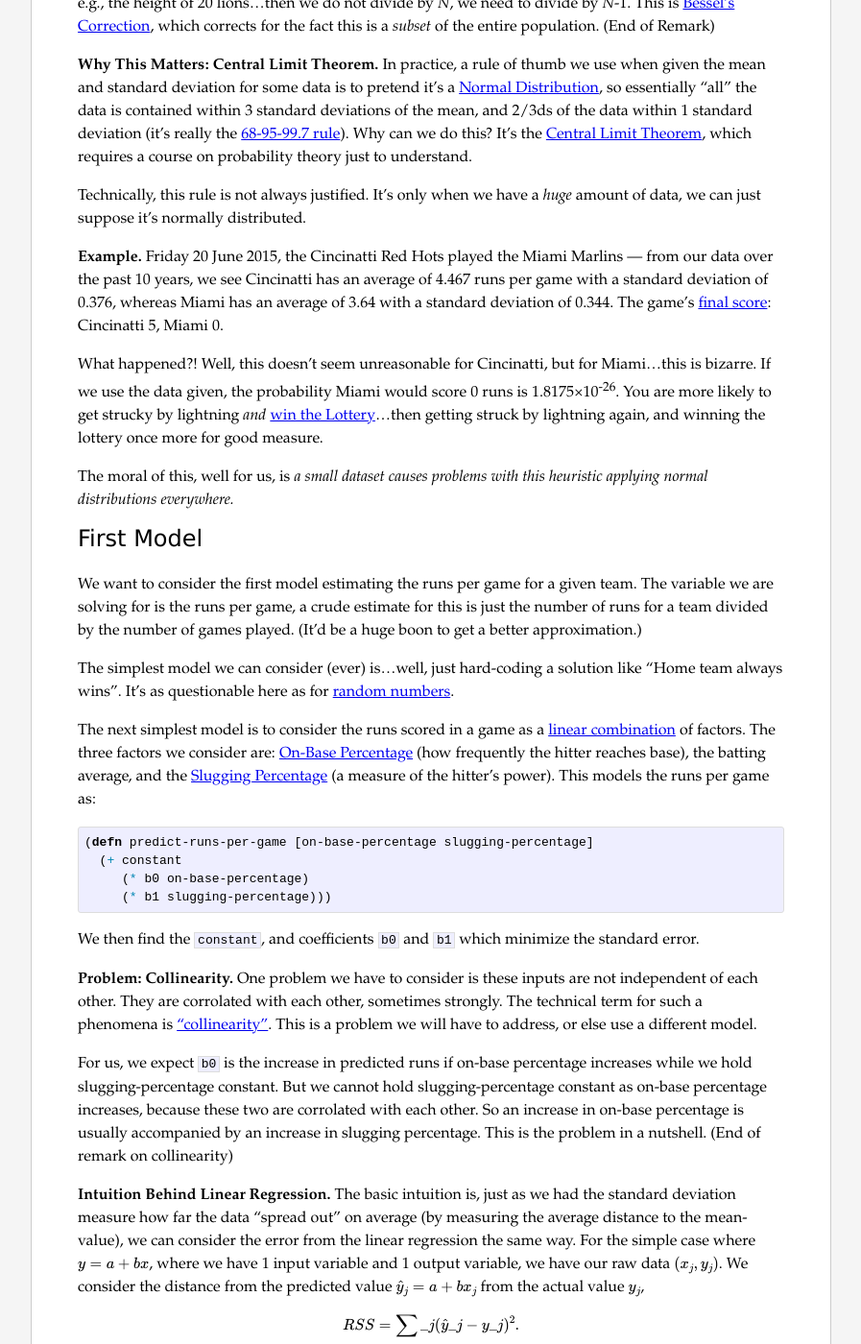
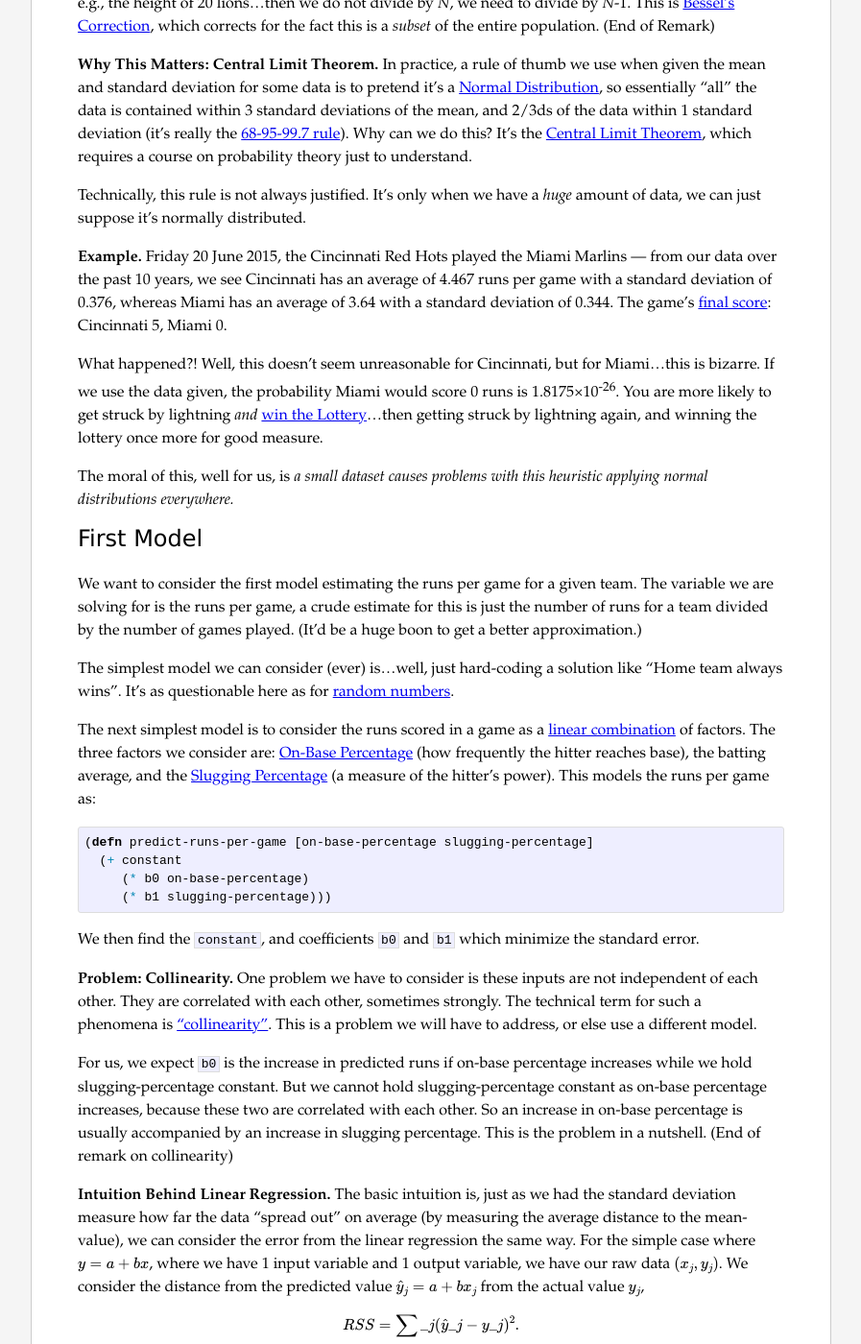
Before and after one commit to pqnelson/pqnelson.github.com, a Jekyll site: the page built from _posts/2015-06-21-sabermetrics.md, in a window 1280 px wide and 1400 px high, scrolled down 4651 px. Shown: the whole window at 96% size, without its empty margins (191-1088 px from the left). Built offline with Jekyll 4.4.1, drawn with Linux system fonts in a browser that asks for light colours; Markdown is read by kramdown in place of the engine named in the settings; formulas are drawn with MathJax 3; comment, search, counter and statistics services are not loaded; some of the changed text lies outside the part shown.

Commit message:
[typos] I must learn how to spell -_-''

```diff
--- a/_posts/2015-06-21-sabermetrics.md
+++ b/_posts/2015-06-21-sabermetrics.md
@@ -253,17 +253,17 @@ which requires a course on probability theory just to understand.
 Technically, this rule is not always justified. It's only when we have a
 *huge* amount of data, we can just suppose it's normally distributed.
 
-**Example.** Friday 20 June 2015, the Cincinatti Red Hots played the
-Miami Marlins — from our data over the past 10 years, we see Cincinatti
+**Example.** Friday 20 June 2015, the Cincinnati Red Hots played the
+Miami Marlins — from our data over the past 10 years, we see Cincinnati
 has an average of 4.467 runs per game with a standard deviation of
 0.376, whereas Miami has an average of 3.64 with a standard deviation of
 0.344. The game's
-[final score](http://mlb.mlb.com/mlb/gameday/index.jsp?gid=2015_06_19_miamlb_cinmlb_1&partnerId=LR_wrap#game=2015_06_19_miamlb_cinmlb_1,game_state=Wrapup,game_tab=wrap): Cincinatti 5, Miami 0.
+[final score](http://mlb.mlb.com/mlb/gameday/index.jsp?gid=2015_06_19_miamlb_cinmlb_1&partnerId=LR_wrap#game=2015_06_19_miamlb_cinmlb_1,game_state=Wrapup,game_tab=wrap): Cincinnati 5, Miami 0.
 
-What happened?! Well, this doesn't seem unreasonable for Cincinatti, but
+What happened?! Well, this doesn't seem unreasonable for Cincinnati, but
 for Miami...this is bizarre. If we use the data given, the probability
 Miami would score 0 runs is 1.8175&times;10<sup>-26</sup>. You are more
-likely to get strucky by lightning *and*
+likely to get struck by lightning *and*
 [win the Lottery](http://www.huffingtonpost.com/ronald-l-wasserstein/chances-of-winning-powerball-lottery_b_3288129.html)...then
 getting struck by lightning again, and winning the lottery once more for
 good measure.
@@ -303,7 +303,7 @@ We then find the `constant`, and coefficients `b0` and `b1` which
 minimize the standard error.
 
 **Problem: Collinearity.** One problem we have to consider is these
-inputs are not independent of each other. They are corrolated with each
+inputs are not independent of each other. They are correlated with each
 other, sometimes strongly. The technical term for such a phenomena is
 ["collinearity"](https://en.wikipedia.org/wiki/Multicollinearity). This
 is a problem we will have to address, or else use a different model.
@@ -311,7 +311,7 @@ is a problem we will have to address, or else use a different model.
 For us, we expect `b0` is the increase in predicted runs if on-base
 percentage increases while we hold slugging-percentage constant. But we
 cannot hold slugging-percentage constant as on-base percentage
-increases, because these two are corrolated with each other. So an
+increases, because these two are correlated with each other. So an
 increase in on-base percentage is usually accompanied by an increase in
 slugging percentage. This is the problem in a nutshell. (End of remark
 on collinearity)
```
Also changed, not shown: other parts of _posts/2015-06-21-sabermetrics.md (+7 -7 lines), _posts/2014-03-28-jvm-toy-model-i.md (+2 -2 lines), _posts/2015-02-07-prolegomena-prop-logic.md (+2 -2 lines), _posts/2015-02-15-automated-thm-iii-dp.md (+2 -2 lines).
